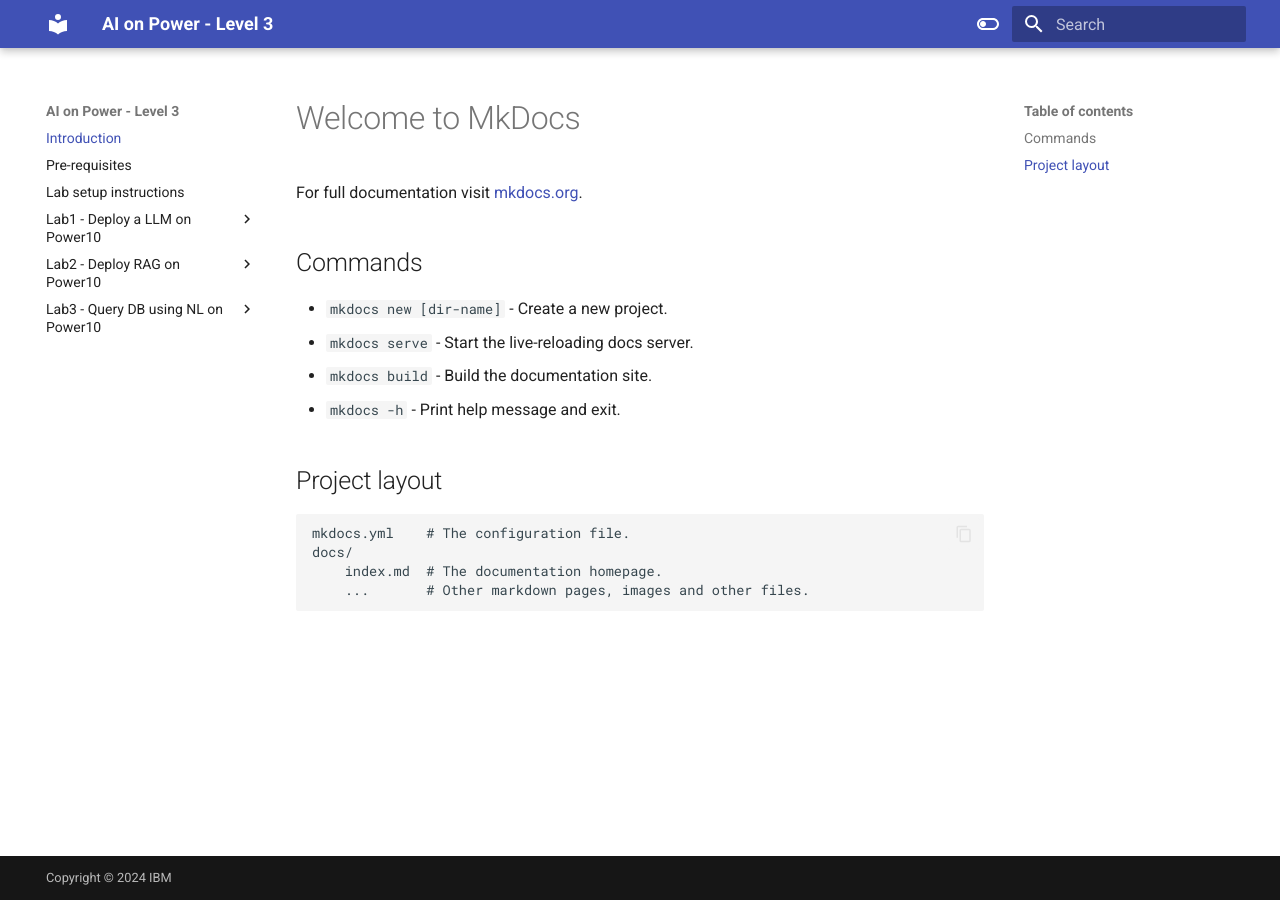
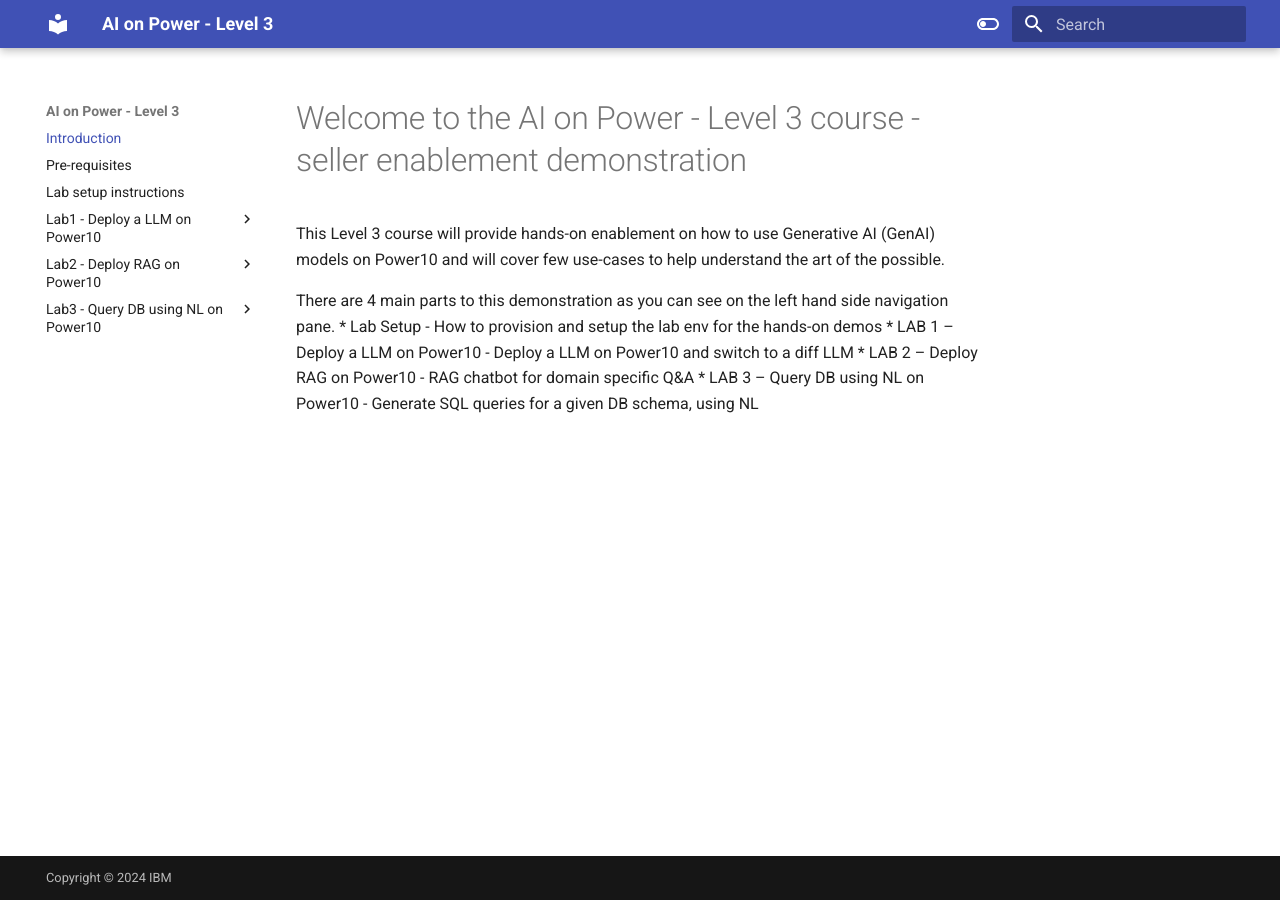
Before and after one commit to IBM/AI-on-Power-Level3, an MkDocs documentation site: the page built from docs/index.md, in a window 1280 px wide. Built offline with MkDocs 1.6.1 and Material for MkDocs 9.7.7, drawn with Linux system fonts in a browser that asks for light colours.

Commit message:
Update Intro
Update Intro

```diff
--- a/docs/index.md
+++ b/docs/index.md
@@ -1,17 +1,9 @@
-# Welcome to MkDocs
+# Welcome to the AI on Power - Level 3 course - seller enablement demonstration
 
-For full documentation visit [mkdocs.org](https://www.mkdocs.org).
+This Level 3 course will provide hands-on enablement on how to use Generative AI (GenAI) models on Power10 and will cover few use-cases to help understand the art of the possible.
 
-## Commands
-
-* `mkdocs new [dir-name]` - Create a new project.
-* `mkdocs serve` - Start the live-reloading docs server.
-* `mkdocs build` - Build the documentation site.
-* `mkdocs -h` - Print help message and exit.
-
-## Project layout
-
-    mkdocs.yml    # The configuration file.
-    docs/
-        index.md  # The documentation homepage.
-        ...       # Other markdown pages, images and other files.
+There are 4 main parts to this demonstration as you can see on the left hand side navigation pane.
+* Lab Setup - How to provision and setup the lab env for the hands-on demos
+* LAB 1 – Deploy a LLM on Power10 - Deploy a LLM on Power10 and switch to a diff LLM
+* LAB 2 – Deploy RAG on Power10 - RAG chatbot for domain specific Q&A
+* LAB 3 – Query DB using NL on Power10 - Generate SQL queries for a given DB schema, using NL
```
